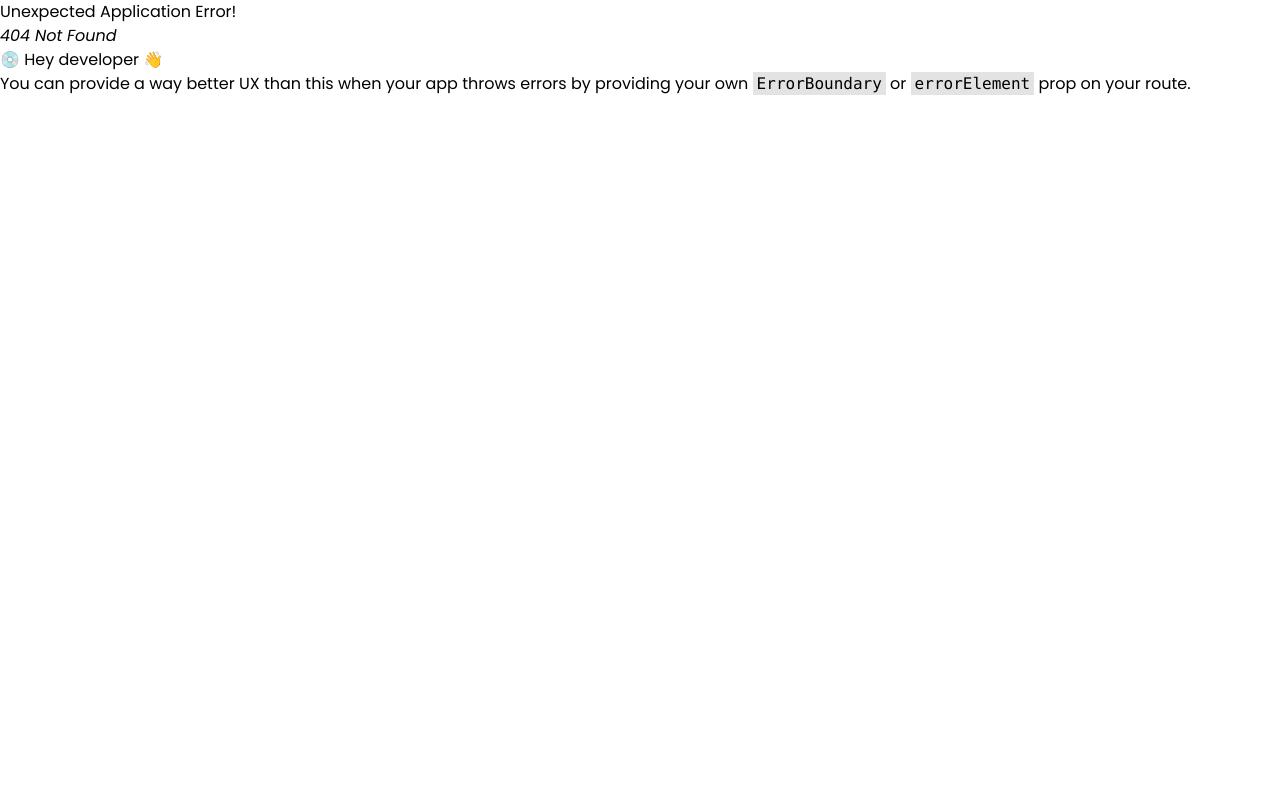
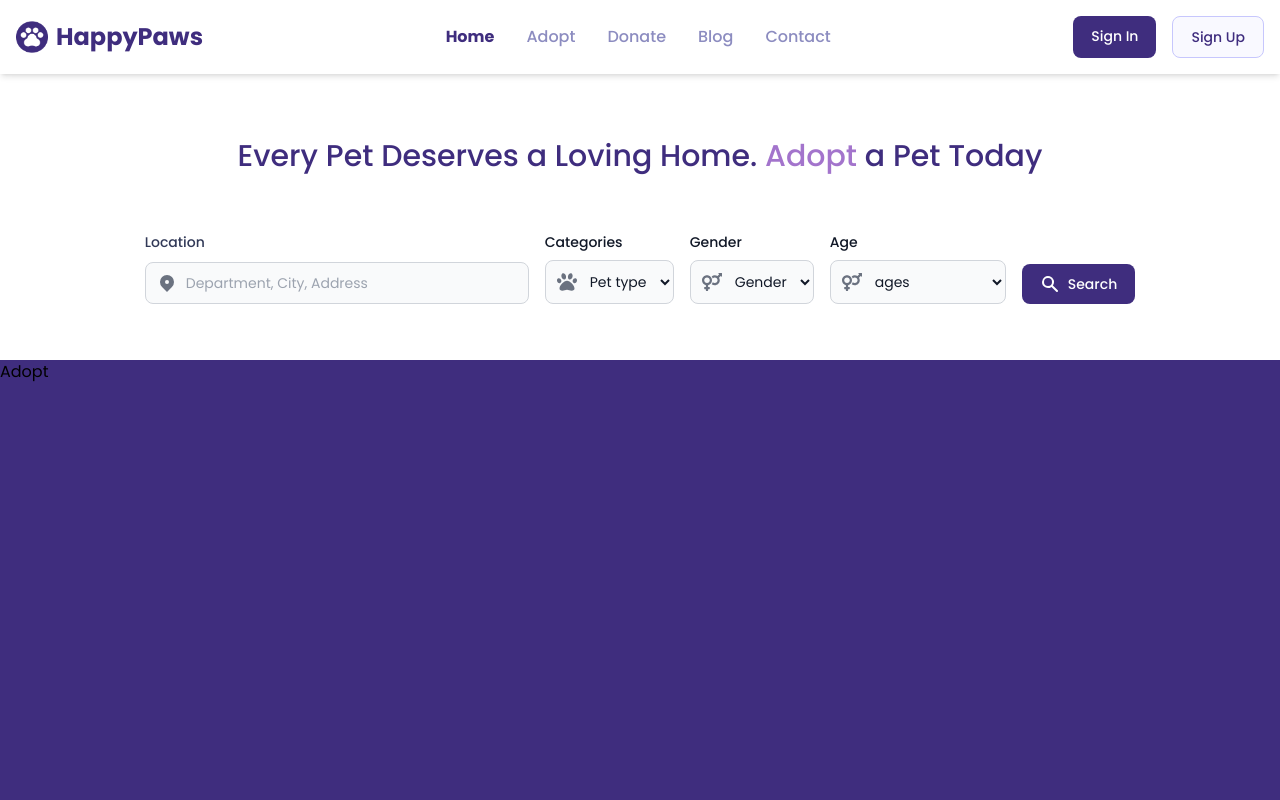
Before and after one commit to LeslieZT/pet-adoption-app, a React (Vite) app: page /adopt in a window 1280 px wide. Before the commit this address had no page. Shown: the top 800 px of the page. Built offline with nearby package versions, Linux system fonts and the light colour scheme.

Commit message:
feat: adopt page

```diff
--- /dev/null
+++ b/src/components/Adopt/SearchPet.tsx
@@ -0,0 +1,84 @@
+import { useForm } from "react-hook-form";
+import { zodResolver } from "@hookform/resolvers/zod";
+import { HiLocationMarker, HiSearch } from "react-icons/hi";
+import { FaPaw, FaVenusMars } from "react-icons/fa";
+import { ages, genders, petTypes } from "../../constants/allowValues";
+import { InputField, SelectField } from "../Forms";
+import { SearchFormData, SearchSchema } from "../../schema/Search.schema";
+import { CustomButton } from "../Buttons";
+
+export const SearchPet: React.FC = () => {
+  const { control, handleSubmit } = useForm<SearchFormData>({
+    resolver: zodResolver(SearchSchema),
+    defaultValues: {
+      location: "",
+      petType: "",
+      gender: "",
+      age: "",
+    },
+  });
+
+  const onSubmit = (data: SearchFormData) => {
+    console.log("Search data:", data);
+  };
+
+  return (
+    <div className="flex flex-row md:flex-col gap-10 mt-10">
+      <div className="w-80 md:w-full p-4">
+        <form
+          onSubmit={handleSubmit(onSubmit)}
+          className="flex flex-col md:flex-row md:items-end justify-center gap-4 "
+        >
+          <InputField
+            name="location"
+            control={control}
+            label="Location"
+            type="text"
+            placeholder="Department, City, Address"
+            icon={HiLocationMarker}
+            className="w-auto md:w-96"
+          />
+
+          <SelectField
+            control={control}
+            name="petType"
+            label="Categories"
+            icon={FaPaw}
+            options={petTypes}
+            placeholder="Pet type"
+          />
+
+          <SelectField
+            control={control}
+            name="gender"
+            label="Gender"
+            icon={FaVenusMars}
+            options={genders}
+            placeholder="Gender"
+          />
+
+          <SelectField
+            control={control}
+            name="age"
+            label="Age"
+            icon={FaVenusMars}
+            options={ages}
+            placeholder="ages"
+          />
+
+          <CustomButton
+            type="submit"
+            color="royal-purple"
+          >
+            <HiSearch className="w-5 h-5 mr-2" />
+            Search
+          </CustomButton>
+        </form>
+      </div>
+
+      <div className="h-screen bg-royal-purple w-full">
+        <h1>Adopt</h1>
+      </div>
+    </div>
+  );
+};
--- a/src/components/Forms/InputField.tsx
+++ b/src/components/Forms/InputField.tsx
@@ -9,6 +9,7 @@ interface InputFieldProps<T extends FieldValues> {
   type?: string;
   placeholder?: string;
   icon?: IconType;
+  className?: string;
 }
 
 export const InputField = <T extends FieldValues>({
@@ -18,9 +19,10 @@ export const InputField = <T extends FieldValues>({
   type = "text",
   placeholder,
   icon: Icon,
+  className = "",
 }: InputFieldProps<T>) => {
   return (
-    <div>
+    <div className={className}>
       <div className="mb-2 block">
         <Label
           htmlFor={name}
--- /dev/null
+++ b/src/components/Forms/SelectField.tsx
@@ -0,0 +1,55 @@
+import { Label, Select } from "flowbite-react";
+import { Control, Controller, FieldValues, Path } from "react-hook-form";
+import { IconType } from "react-icons";
+
+interface SelectFieldProps<T extends FieldValues> {
+  name: Path<T>;
+  control: Control<T>;
+  label: string;
+  icon?: IconType; // Hacer el icono opcional
+  options: { value: string; label: string }[];
+  placeholder: string;
+}
+
+export const SelectField = <T extends FieldValues>({
+  name,
+  label,
+  control,
+  icon: Icon,
+  options,
+  placeholder,
+}: SelectFieldProps<T>) => {
+  return (
+    <div className="flex flex-col gap-2">
+      <Label
+        htmlFor={name}
+        value={label}
+      />
+      <div className="">
+        <Controller
+          name={name}
+          control={control}
+          render={({ field, fieldState: { error } }) => (
+            <Select
+              id={name}
+              icon={Icon}
+              {...field}
+              value={field.value}
+              helperText={error?.message}
+            >
+              <option value="">{placeholder}</option>
+              {options.map((option) => (
+                <option
+                  key={option.value}
+                  value={option.value}
+                >
+                  {option.label}
+                </option>
+              ))}
+            </Select>
+          )}
+        />
+      </div>
+    </div>
+  );
+};
--- a/src/components/Forms/index.ts
+++ b/src/components/Forms/index.ts
@@ -1,4 +1,5 @@
+import { SelectField } from './SelectField';
 import { InputField } from "./InputField";
 import { PasswordField } from "./PasswordField";
 
-export { InputField, PasswordField };
+export { InputField, PasswordField, SelectField };
--- /dev/null
+++ b/src/constants/allowValues.ts
@@ -0,0 +1,16 @@
+export const petTypes = [
+  { value: "dog", label: "Dog" },
+  { value: "cat", label: "Cat" },
+  { value: "bird", label: "Bird" },
+];
+
+export const genders = [
+  { value: "female", label: "Female" },
+  { value: "male", label: "Male" },
+];
+
+export const ages = [
+  { value: "1-3", label: "1 - 3 Years Old" },
+  { value: "4-6", label: "4 - 6 Years Old" },
+  { value: "7+", label: "7+ Years Old" },
+];
--- /dev/null
+++ b/src/pages/Adopt.page.tsx
@@ -0,0 +1,19 @@
+import { SearchPet } from "../components/Adopt/SearchPet";
+import { Heading } from "../components/Typography";
+
+export const AdoptPage: React.FC = () => {
+  return (
+    <div className="mx-auto min-w-[300px] max-w-screen-2xl">
+      <Heading
+        level="2"
+        color="royal-purple"
+        className="text-center font-medium mt-16"
+      >
+        Every Pet Deserves a Loving Home. <span className="text-lavender-purple">Adopt</span> a Pet
+        Today
+      </Heading>
+
+      <SearchPet />
+    </div>
+  );
+};
--- a/src/pages/index.ts
+++ b/src/pages/index.ts
@@ -1,5 +1,5 @@
-import SignInPage from "./SignIn";
-import SignUpPage from "./SignUp";
-import HomePage from "./Home";
+import SignInPage from "./SignIn.page";
+import SignUpPage from "./SignUp.page";
+import HomePage from "./Home.page";
 
 export { SignInPage, SignUpPage, HomePage };
--- /dev/null
+++ b/src/schema/Search.schema.ts
@@ -0,0 +1,10 @@
+import { z } from "zod";
+
+export const SearchSchema = z.object({
+  location: z.string(),
+  petType: z.string(),
+  gender: z.string(),
+  age: z.string(),
+});
+
+export type SearchFormData = z.infer<typeof SearchSchema>;
```
Also changed, not shown: src/router/router.tsx (+9 -0 lines), src/pages/Home.page.tsx (renamed from src/pages/Home.tsx), src/pages/SignIn.page.tsx (renamed from src/pages/SignIn.tsx), src/pages/SignUp.page.tsx (renamed from src/pages/SignUp.tsx).
